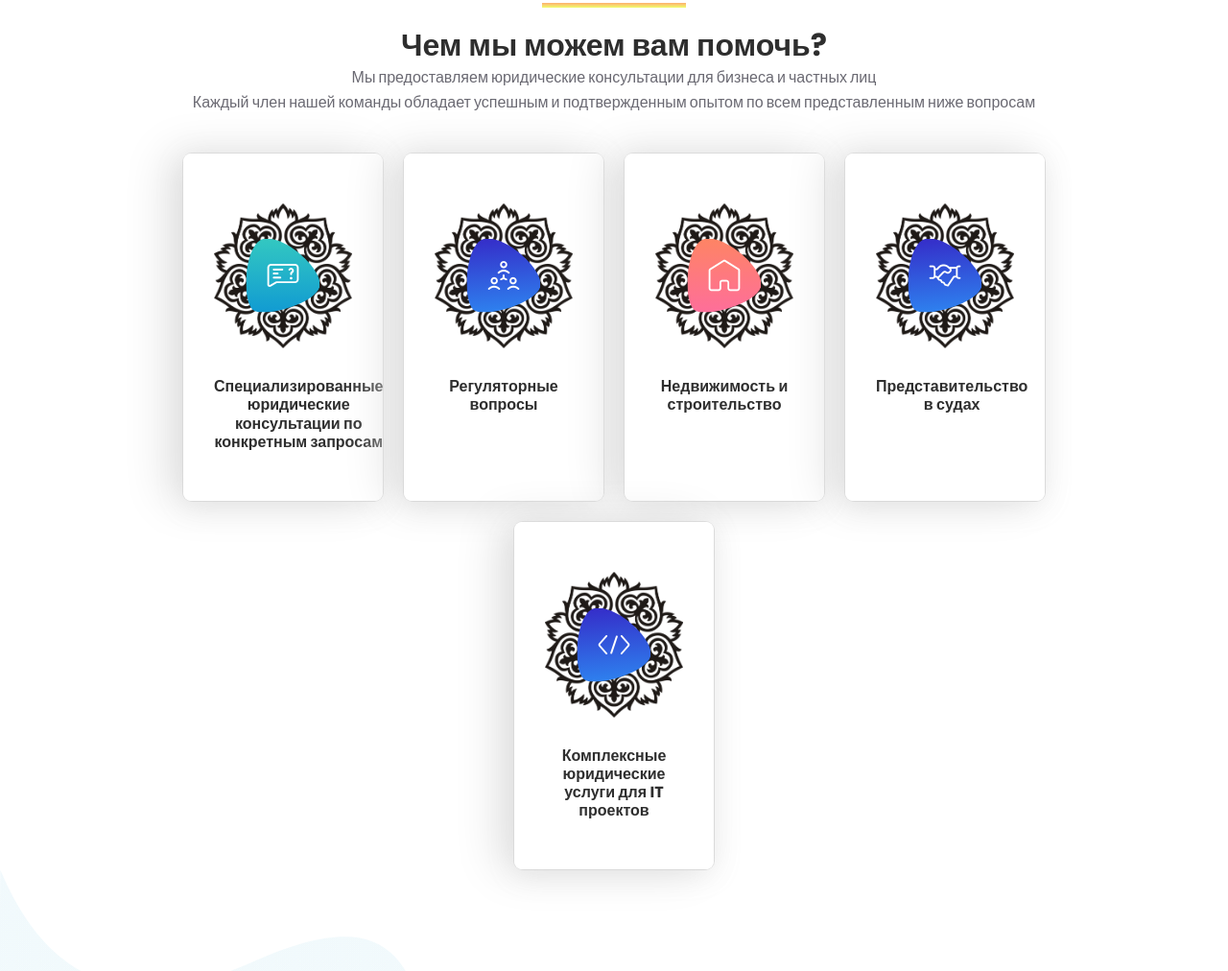
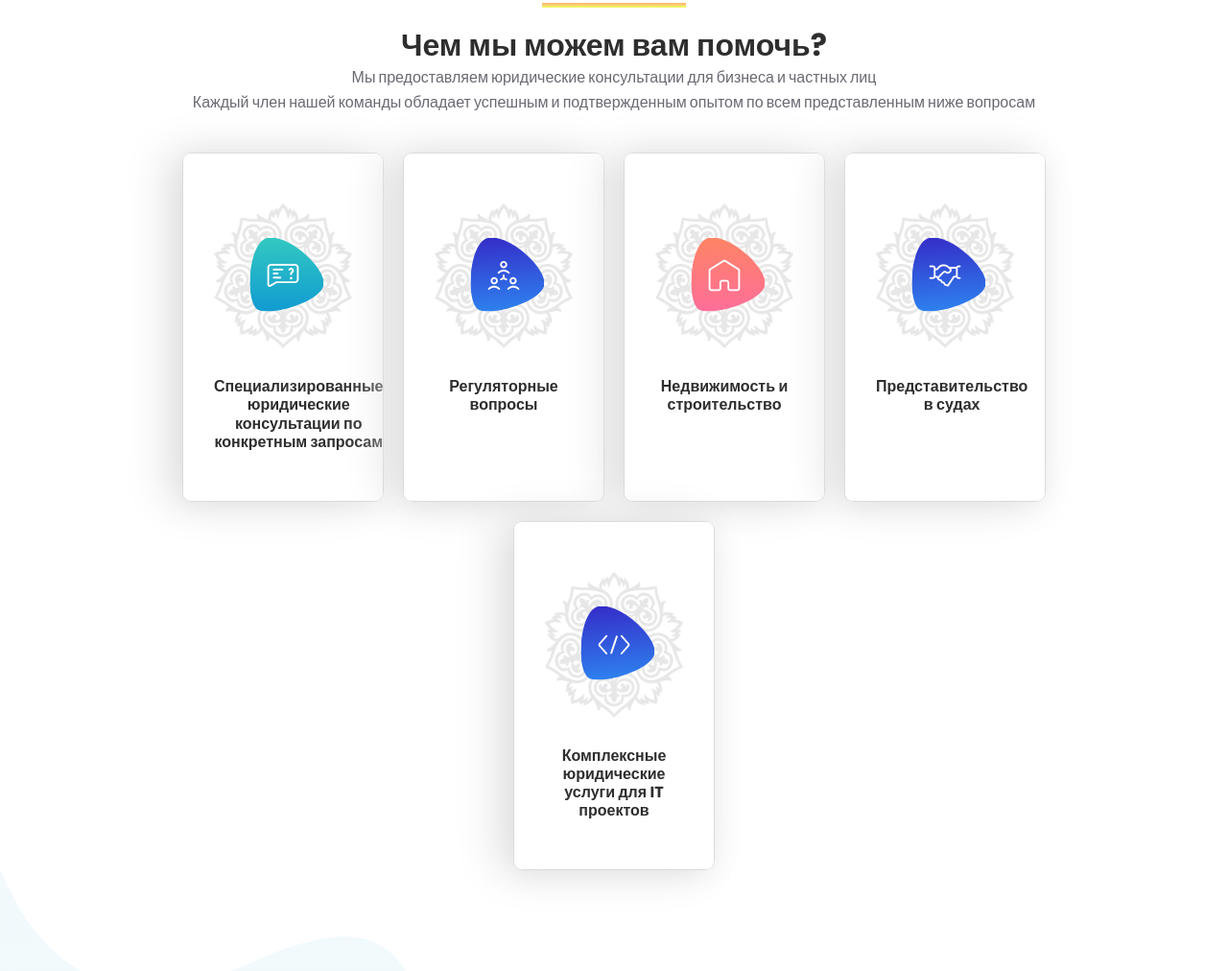
Before and after one commit to AdiletAY/solis, a plain HTML site: page index.html in a window 1280 px wide. Shown: the part 2752-3764 px from the top of the page at 96% size. Drawn offline with Linux system fonts and the light colour scheme; animation ran at ten frames a second.

Commit message:
feat: add opacity to shape, change position to shape-1

```diff
--- a/assets/css/style.css
+++ b/assets/css/style.css
@@ -962,10 +962,14 @@ p {
   transition: all 0.4s ease-out 0s;
 }
 
+.shape {
+  opacity: 0.1;
+}
+
 .single-services .services-icon .shape-1 {
   position: absolute;
-  top: 50%;
-  left: 50%;
+  top: 49%;
+  left: 53%;
   -webkit-transform: translate(-50%, -50%);
   transform: translate(-50%, -50%);
 }
```
